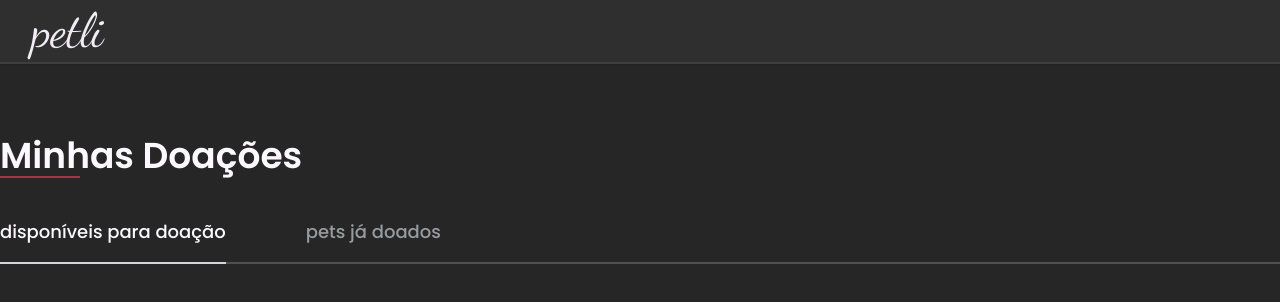
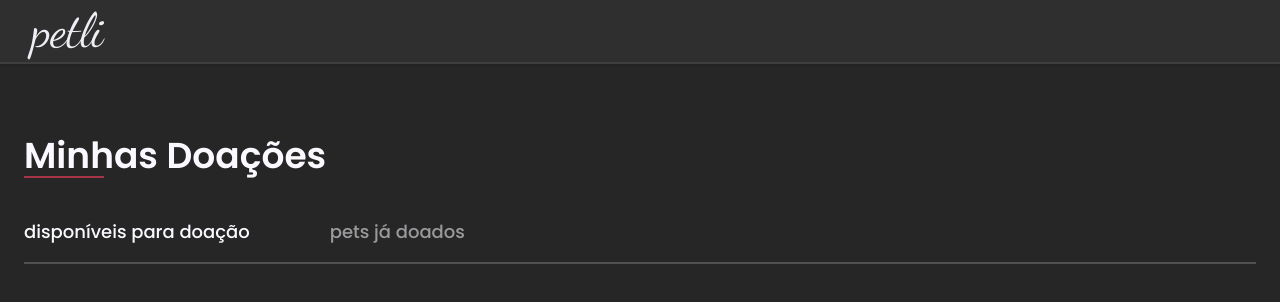
Before and after one commit to emersonjuunior/petli, a React (Vite) app: page /minhas-doacoes in a window 1280 px wide. Shown: the top 302 px of the page. Built offline with nearby package versions, Linux system fonts and the light colour scheme; no server answers; the database is empty; sample sign-in values are in the browser's storage.

Commit message:
style: layout da pag minhas doações

```diff
--- a/src/pages/MyDonations.tsx
+++ b/src/pages/MyDonations.tsx
@@ -58,12 +58,12 @@ const MyDonations = () => {
           content="Acompanhe e gerencie os seus pets disponíveis para adoção. Edite informações, visualize solicitações de adoção, marque um pet como adotado ou remova-o da lista de disponíveis."
         />
       </Helmet>
-      <main className="pt-4">
+      <main className="pt-4 px-2 md:px-6">
         <div className="w-full max-w-7xl mx-auto">
-          <h1 className="font-semibold text-2xl md:text-4xl mb-10 after:content-[''] after:block after:h-[2px] after:w-20 after:bg-primaryRed">
+          <h1 className="font-semibold text-3xl md:text-4xl mb-6 md:mb-10 after:content-[''] after:block after:h-[2px] after:w-20 after:bg-primaryRed">
             Minhas Doações
           </h1>
-          <div className="flex relative gap-20 border-[#505050] w-full border-b-2 mb-14 pb-4 text-lg font-medium">
+          <div className="flex overflow-x-scroll overflow-y-hidden md:overflow-x-hidden whitespace-nowrap relative gap-20 border-[#505050] w-full border-b-2 mb-14 pb-4 text-lg font-medium">
             <h2
               onClick={() => setActive(1)}
               className={`${
@@ -85,7 +85,7 @@ const MyDonations = () => {
               pets já doados
             </h2>
           </div>
-          <section className="grid grid-cols-3 gap-5">
+          <section className="grid grid-cols-1 md:grid-cols-2 lg:grid-cols-3 gap-6">
             {availablePets.map((pet) => (
               <div key={pet.id}>
                 <article className="group w-[340px] mx-auto rounded-xl rounded-b-none border-1 border-bgGray bg-[#292929] border-b-primaryRed">
```
